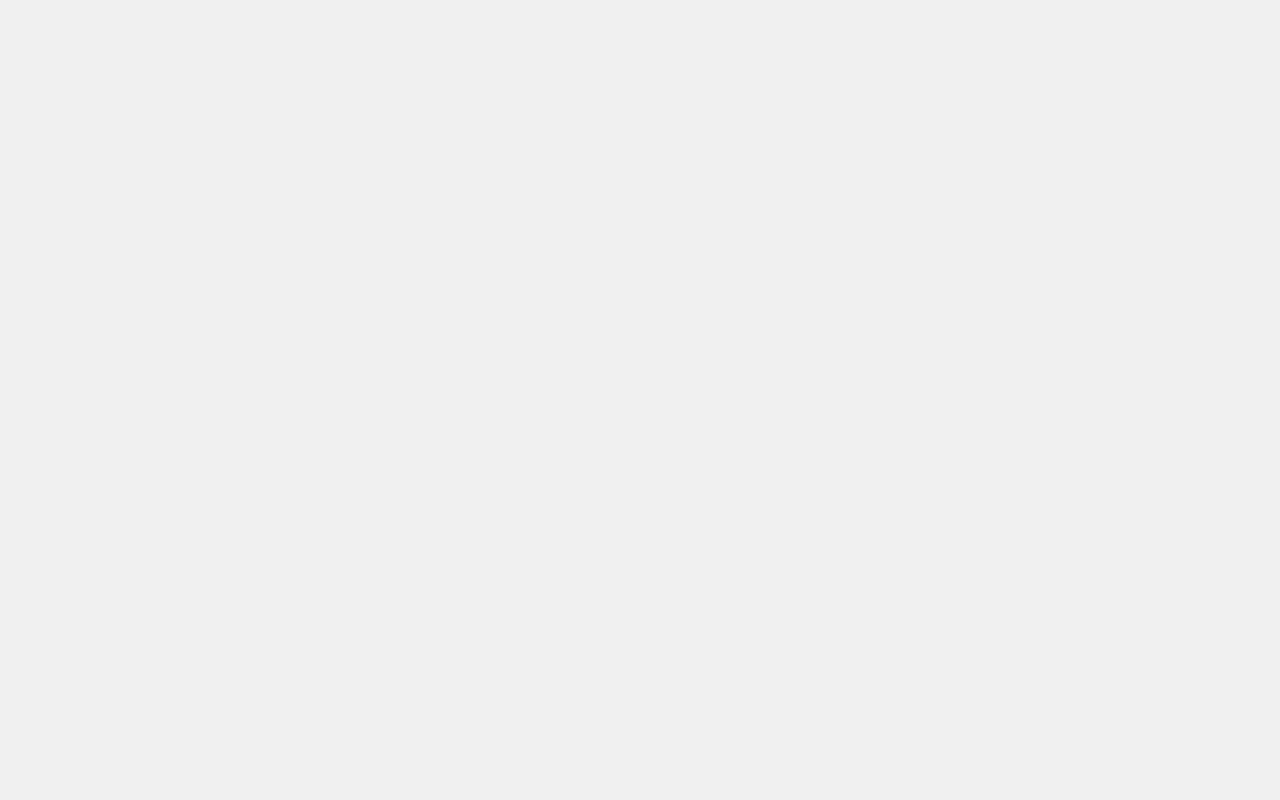
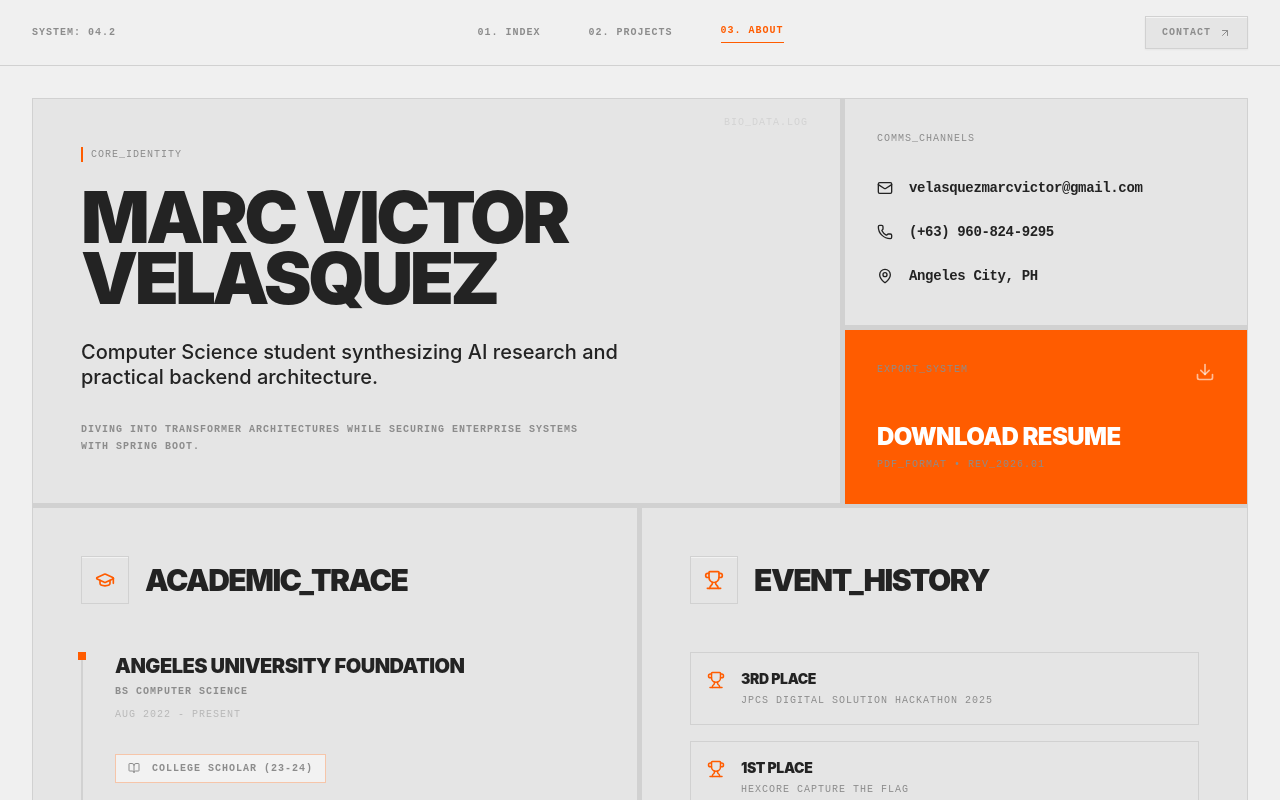
Before and after one commit to marccodesstuff/marccodesstuff-portfolio, a React (Vite) app: page /about in a window 1280 px wide. Before the commit this address had no page. Shown: the top 800 px of the page. Built offline with nearby package versions, Linux system fonts and the light colour scheme.

Commit message:
Update headers and add About route
Replaces 'BACK: INDEX' header links with 'SYSTEM: 04.2' across pages and updates header right-side content to a contact button with mailto link. Adds AboutPage route to App.tsx for navigation.

```diff
--- a/src/AboutPage.tsx
+++ b/src/AboutPage.tsx
@@ -1,6 +1,5 @@
 import { Link } from 'react-router-dom';
 import {
-    ArrowLeft,
     GraduationCap,
     Award,
     Cloud,
@@ -10,7 +9,8 @@ import {
     Download,
     Trophy,
     BookOpen,
-    Briefcase
+    Briefcase,
+    ArrowUpRight
 } from 'lucide-react';
 
 const certifications = [
@@ -42,10 +42,7 @@ const AboutPage = () => {
 
             {/* --- HEADER --- */}
             <header className="sticky top-0 z-50 px-6 md:px-8 py-4 flex justify-between items-center bg-te-bg/90 backdrop-blur-md border-b border-te-border">
-                <Link to="/" className="flex items-center gap-3 group">
-                    <ArrowLeft size={16} className="text-te-muted group-hover:text-te-accent transition-colors" />
-                    <span className="te-label font-bold text-te-fg tracking-[0.2em]">BACK: INDEX</span>
-                </Link>
+                <Link to="/" className="te-label font-bold text-te-fg tracking-[0.2em] hover:text-te-accent transition-colors">SYSTEM: 04.2</Link>
 
                 <nav className="hidden md:flex items-center gap-12 text-[10px] te-label font-bold">
                     <Link to="/" className="text-te-muted hover:text-te-fg transition-colors">01. INDEX</Link>
@@ -53,7 +50,12 @@ const AboutPage = () => {
                     <Link to="/about" className="text-te-accent border-b border-te-accent pb-1">03. ABOUT</Link>
                 </nav>
 
-                <div className="te-label opacity-40">USER_PROFILE: VELASQUEZ_MV</div>
+                <a
+                    href="mailto:velasquezmarcvictor@gmail.com"
+                    className="te-button bg-te-accent border-te-accent text-white px-4 py-2 text-[10px] te-label font-bold flex items-center gap-2 hover:brightness-110 active:scale-95 transition-all"
+                >
+                    CONTACT <ArrowUpRight size={12} />
+                </a>
             </header>
 
             {/* --- MAIN CONTENT --- */}
--- a/src/App.tsx
+++ b/src/App.tsx
@@ -1,6 +1,7 @@
 import { BrowserRouter, Routes, Route } from 'react-router-dom'
 import SwissPortfolio from './SwissPortfolio'
 import ProjectsPage from './ProjectsPage'
+import AboutPage from './AboutPage'
 
 function App() {
   return (
@@ -8,6 +9,7 @@ function App() {
       <Routes>
         <Route path="/" element={<SwissPortfolio />} />
         <Route path="/projects" element={<ProjectsPage />} />
+        <Route path="/about" element={<AboutPage />} />
       </Routes>
     </BrowserRouter>
   )
--- a/src/ProjectsPage.tsx
+++ b/src/ProjectsPage.tsx
@@ -6,8 +6,7 @@ import {
     Zap,
     Brain,
     Database,
-    Gamepad2,
-    ArrowLeft
+    Gamepad2
 } from 'lucide-react';
 
 interface Project {
@@ -106,10 +105,7 @@ const ProjectsPage = () => {
 
             {/* --- HEADER --- */}
             <header className="sticky top-0 z-50 px-6 md:px-8 py-4 flex justify-between items-center bg-te-bg/90 backdrop-blur-md border-b border-te-border">
-                <Link to="/" className="flex items-center gap-3 group">
-                    <ArrowLeft size={16} className="text-te-muted group-hover:text-te-accent transition-colors" />
-                    <span className="te-label font-bold text-te-fg tracking-[0.2em]">BACK: INDEX</span>
-                </Link>
+                <Link to="/" className="te-label font-bold text-te-fg tracking-[0.2em] hover:text-te-accent transition-colors">SYSTEM: 04.2</Link>
 
                 <nav className="hidden md:flex items-center gap-12 text-[10px] te-label font-bold">
                     <Link to="/" className="text-te-muted hover:text-te-fg transition-colors">01. INDEX</Link>
@@ -117,7 +113,12 @@ const ProjectsPage = () => {
                     <Link to="/about" className="text-te-muted hover:text-te-fg transition-colors">03. ABOUT</Link>
                 </nav>
 
-                <div className="te-label opacity-40">CAT: PROJECTS_LIST</div>
+                <a
+                    href="mailto:velasquezmarcvictor@gmail.com"
+                    className="te-button bg-te-accent border-te-accent text-white px-4 py-2 text-[10px] te-label font-bold flex items-center gap-2 hover:brightness-110 active:scale-95 transition-all"
+                >
+                    CONTACT <ArrowUpRight size={12} />
+                </a>
             </header>
 
             {/* --- PAGE HEADER --- */}
--- a/src/SwissPortfolio.tsx
+++ b/src/SwissPortfolio.tsx
@@ -16,7 +16,7 @@ const SwissPortfolio = () => {
 
             {/* --- HEADER --- */}
             <header className="sticky top-0 z-50 px-6 md:px-8 py-4 flex justify-between items-center bg-te-bg/90 backdrop-blur-md border-b border-te-border">
-                <div className="te-label font-bold text-te-fg tracking-[0.2em]">SYSTEM: 04.2</div>
+                <Link to="/" className="te-label font-bold text-te-fg tracking-[0.2em] hover:text-te-accent transition-colors">SYSTEM: 04.2</Link>
 
                 <nav className="hidden md:flex items-center gap-12 text-[10px] te-label font-bold">
                     <Link to="/" className="text-te-accent border-b border-te-accent pb-1">01. INDEX</Link>
```
